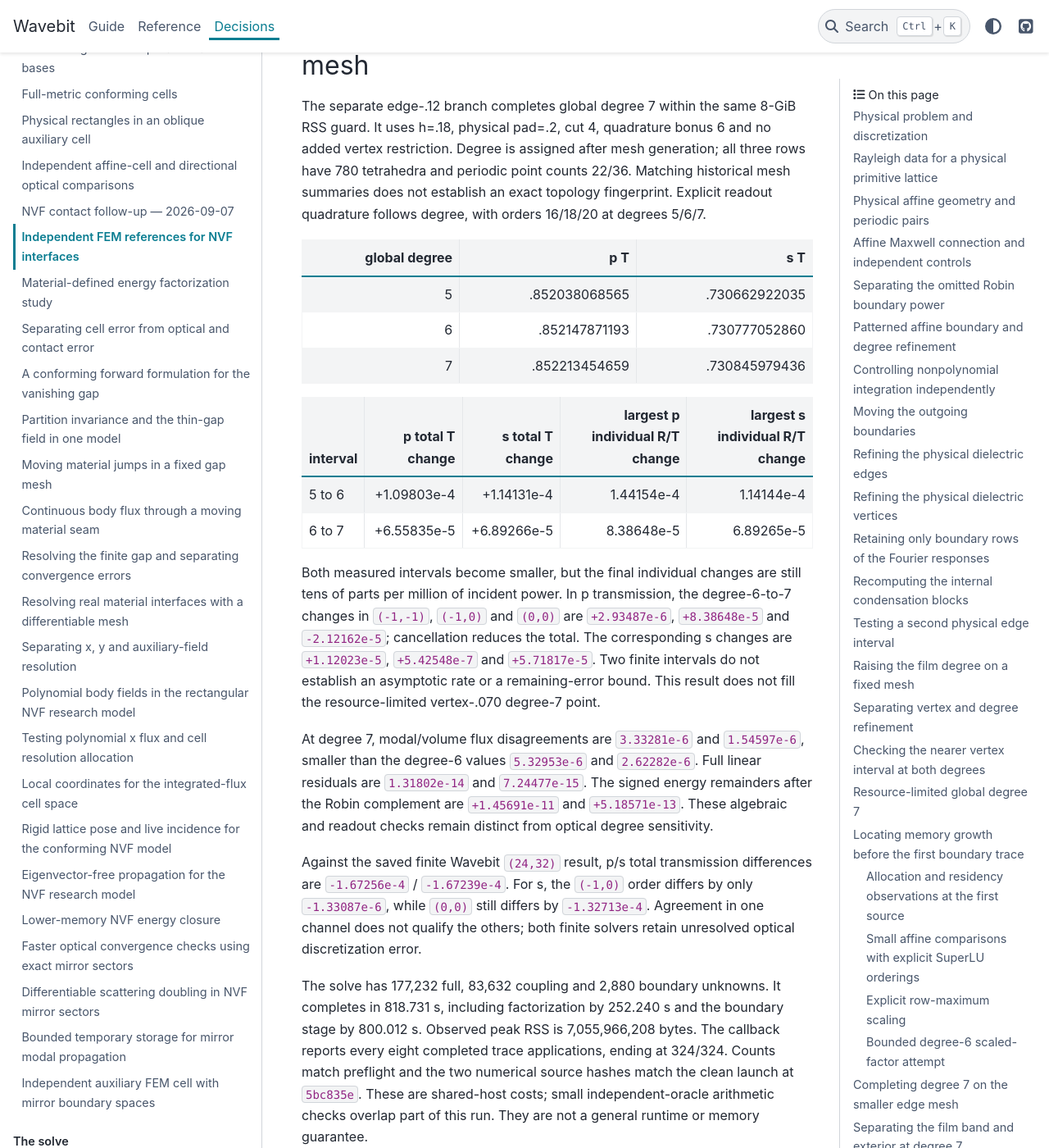
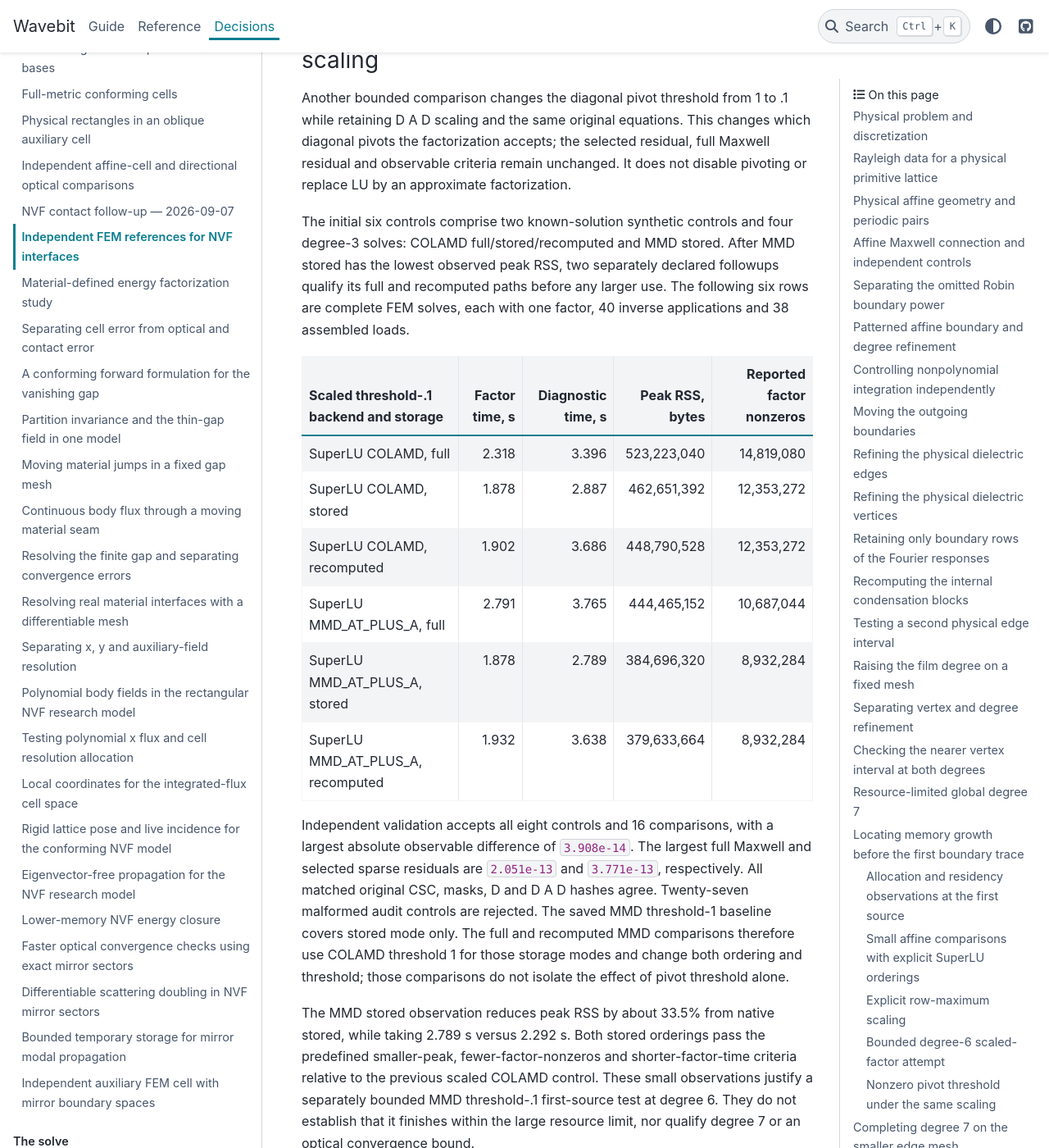
Before and after one commit to fieldalgo/wavebit, a Sphinx documentation site: the page built from docs/nvf-independent-fem.md, in a window 1280 px wide and 1400 px high, scrolled down 33668 px. Shown: the whole window at 82% size. Built offline with Sphinx 7.4.7 and the PyData theme 0.15.4, drawn with Linux system fonts in a browser that asks for light colours.

Commit message:
docs(nvf): qualify nonzero pivot threshold under scaling
Co-authored-by: Codex <noreply@openai.com>

```diff
--- a/docs/nvf-independent-fem.md
+++ b/docs/nvf-independent-fem.md
@@ -1245,6 +1245,48 @@ degree-6 resource improvement. It does not justify retrying the same
 settings or increasing to degree 7. A further attempt needs a different
 validated factorization choice or reduction of the retained system.
 
+### Nonzero pivot threshold under the same scaling
+
+Another bounded comparison changes the diagonal pivot threshold from 1
+to .1 while retaining D A D scaling and the same original equations.
+This changes which diagonal pivots the factorization accepts; the selected
+residual, full Maxwell residual and observable criteria remain unchanged.
+It does not disable pivoting or replace LU by an approximate factorization.
+
+The initial six controls comprise two known-solution synthetic controls
+and four degree-3 solves: COLAMD full/stored/recomputed and MMD stored.
+After MMD stored has the lowest observed peak RSS, two separately declared
+followups qualify its full and recomputed paths before any larger use.
+The following six rows are complete FEM solves, each with one factor,
+40 inverse applications and 38 assembled loads.
+
+| Scaled threshold-.1 backend and storage | Factor time, s | Diagnostic time, s | Peak RSS, bytes | Reported factor nonzeros |
+| --- | ---: | ---: | ---: | ---: |
+| SuperLU COLAMD, full | 2.318 | 3.396 | 523,223,040 | 14,819,080 |
+| SuperLU COLAMD, stored | 1.878 | 2.887 | 462,651,392 | 12,353,272 |
+| SuperLU COLAMD, recomputed | 1.902 | 3.686 | 448,790,528 | 12,353,272 |
+| SuperLU MMD_AT_PLUS_A, full | 2.791 | 3.765 | 444,465,152 | 10,687,044 |
+| SuperLU MMD_AT_PLUS_A, stored | 1.878 | 2.789 | 384,696,320 | 8,932,284 |
+| SuperLU MMD_AT_PLUS_A, recomputed | 1.932 | 3.638 | 379,633,664 | 8,932,284 |
+
+Independent validation accepts all eight controls and 16 comparisons,
+with a largest absolute observable difference of `3.908e-14`. The largest
+full Maxwell and selected sparse residuals are `2.051e-13` and
+`3.771e-13`, respectively. All matched original CSC, masks, D and D A D
+hashes agree. Twenty-seven malformed audit controls are rejected.
+The saved MMD threshold-1 baseline covers stored mode only. The full and
+recomputed MMD comparisons therefore use COLAMD threshold 1 for those
+storage modes and change both ordering and threshold; those comparisons
+do not isolate the effect of pivot threshold alone.
+
+The MMD stored observation reduces peak RSS by about 33.5% from native
+stored, while taking 2.789 s versus 2.292 s. Both stored orderings pass
+the predefined smaller-peak, fewer-factor-nonzeros and shorter-factor-time
+criteria relative to the previous scaled COLAMD control. These small
+observations justify a separately bounded MMD threshold-.1 first-source
+test at degree 6. They do not establish that it finishes within the large
+resource limit, nor qualify degree 7 or an optical convergence bound.
+
 ## Completing degree 7 on the smaller edge mesh
 
 The separate edge-.12 branch completes global degree 7 within the same
```
